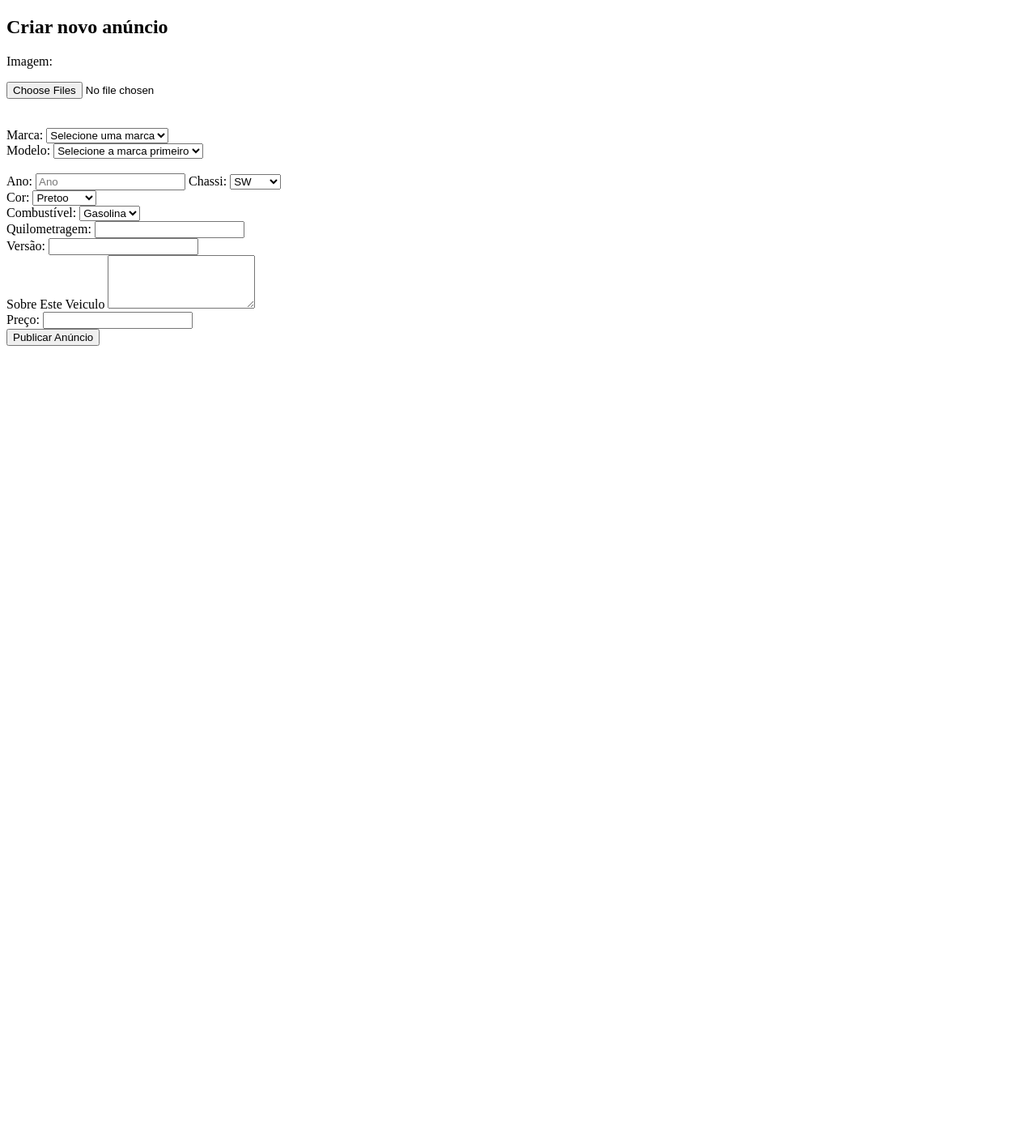
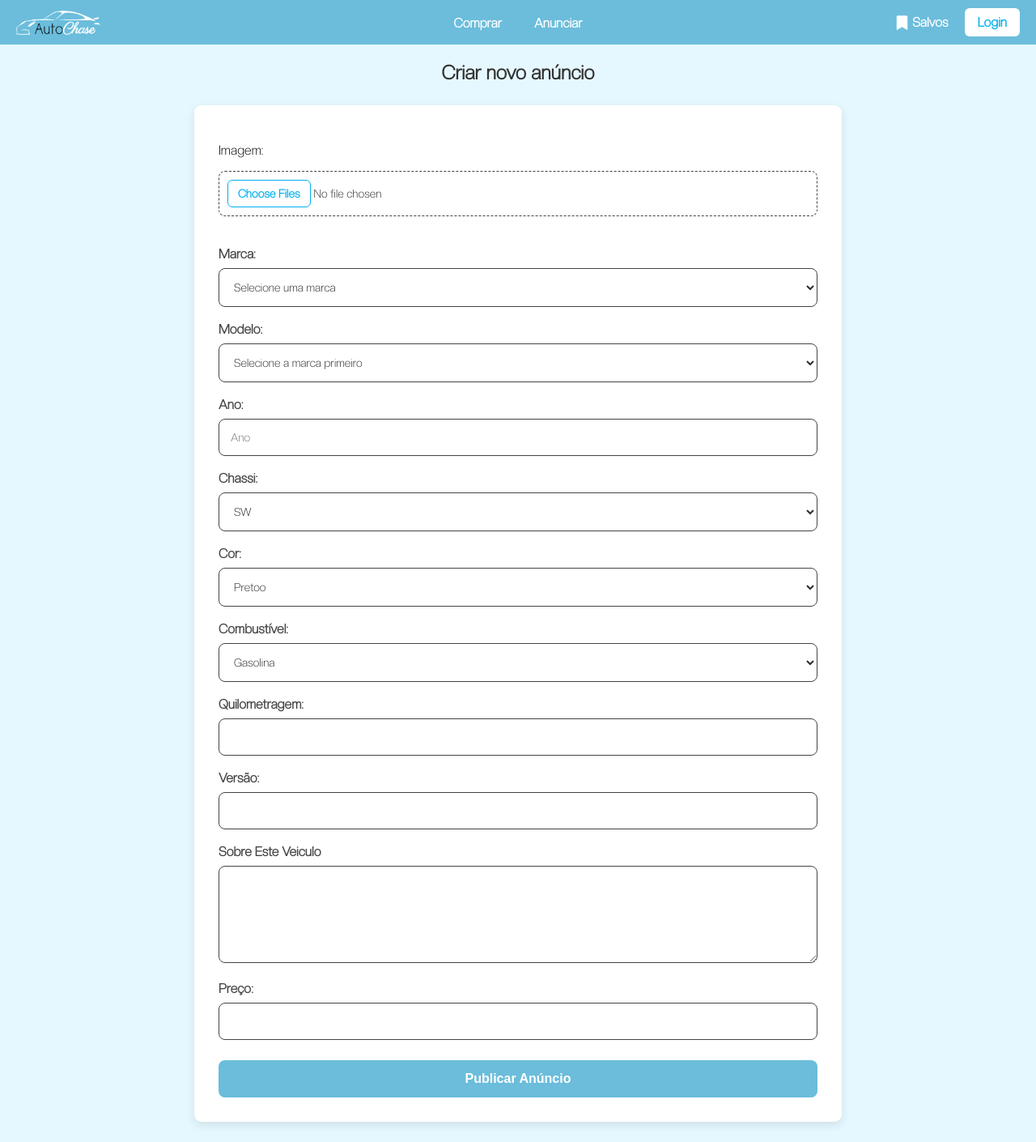
Before and after one commit to OtavioDSP/auto-chase, a PHP site: page /src/routes/anuncio.php in a window 1280 px wide. Shown: the whole page at 81% size. Before the commit the page ends 427 px from the top, so only its background shows below. Run offline with PHP 8.4, Linux system fonts and the light colour scheme; data comes from the database, SQL or seed files in the repository.

Commit message:
add anuncio.css e mudanças leves no backend e boas mudanças no front geral

```diff
--- /dev/null
+++ b/src/css/anuncio.css
@@ -0,0 +1,236 @@
+/* ==============================================
+   1. Importações e Declarações de Fonte
+   ============================================== */
+
+/* @font-face DEVE sempre vir no TOPO do arquivo */
+@font-face {
+    font-family: 'Creato Display';
+    /* Caminho corrigido para 'voltar' da pasta css */
+    src: url('../font/CreatoDisplay-Light.otf') format('opentype');
+    /* É melhor usar números (300 = Light) */
+    font-weight: 300;
+}
+
+/* ==============================================
+   2. Estilos Gerais (Body, Globais)
+   ============================================== */
+
+body {
+    margin: 0;
+    padding: 0;
+    width: 100%;
+    font-family: 'Creato Display', sans-serif;
+    background-color: #E6F8FF;
+}
+
+.logo {
+    height: 48px;
+}
+
+/* ==============================================
+   3. Header (Cabeçalho)
+   (Mantido do seu index.css para consistência)
+   ============================================== */
+
+header {
+    background: #6bbddb;
+    color: #222;
+    display: flex;
+    justify-content: space-between; /* <-- Isso separa esquerda, meio e direita */
+    align-items: center;
+    width: 100%;
+    padding: 10px 20px; /* Adiciona um espaço nas laterais */
+    position: relative;
+    z-index: 100;
+    box-sizing: border-box; /* Garante que o padding não quebre o layout */
+}
+
+/* --- Esquerda (Logo) --- */
+.header-left .logo {
+    height: 30px;
+    display: block; /* Remove espaço extra de imagem */
+}
+
+/* --- Meio (Comprar / Anunciar) --- */
+.nav-links {
+    display: flex;
+    gap: 40px;
+}
+.header-center {
+    position: absolute;
+    left: 50%;
+    top: 50%;
+    transform: translate(-50%, -50%);
+}
+
+.nav-links a {
+    text-decoration: none;
+    color: #ffffff; /* Cor do texto (branco) */
+    font-weight: bold;
+    font-size: 16px;
+}
+
+/* --- Direita (Salvos / Login) --- */
+.header-right {
+    display: flex;
+    align-items: center;
+    gap: 20px; /* Espaço entre "Salvos" e "Login" */
+}
+
+.nav-link-icon {
+    display: flex;
+    align-items: center;
+    gap: 6px;
+    text-decoration: none;
+    color: #ffffff;
+    font-weight: bold;
+}
+.nav-link-icon i {
+    font-size: 18px;
+}
+
+/* Botão de Login */
+.btn-login {
+    text-decoration: none;
+    color: #00AFF0;
+    background-color: #ffffff;
+    padding: 8px 16px;
+    border-radius: 6px;
+    font-weight: bold;
+    transition: background-color 0.2s ease;
+}
+
+.btn-login:hover {
+    background-color: #f0f0f0;
+}
+
+
+/* ==============================================
+   4. Componente: Formulário de Anúncio
+   (Nova seção inspirada no seu login)
+   ============================================== */
+
+h2 {
+    text-align: center;
+    color: #333;
+    margin-top: 20px;
+}
+
+/* * Este é o "card" que vai segurar seu formulário.
+ * É inspirado no .login-container, mas mais largo.
+*/
+form[action="../php/global/global.php"] {
+    max-width: 800px; /* Largura boa para um form grande */
+    margin: 2% auto; /* Centraliza na tela */
+    padding: 30px;
+    background: #ffffff; /* Fundo branco */
+    border-radius: 9px;
+    box-shadow: 0 4px 12px rgba(0, 0, 0, 0.1);
+    box-sizing: border-box;
+}
+
+/* * Transforma as <label>s em blocos.
+ * Isso força o input a ir para a linha de baixo, criando um layout limpo.
+*/
+form label {
+    display: block;
+    font-weight: bold;
+    color: #444;
+    margin-top: 18px; /* Espaço ACIMA de cada label */
+    margin-bottom: 8px; /* Espaço entre a label e o input */
+}
+
+/* * Estilo GERAL para todos os campos do formulário
+ * (Inspirado no .form input do seu index)
+*/
+form input[type="text"],
+form input[type="number"],
+form input[type="file"],
+form select,
+form textarea {
+    width: 100%;
+    padding: 14px;
+    margin: 0; /* A label já cuida da margem */
+
+    background-color: #ffffff;
+    border: 1px solid #444;
+    color: #2e2e2e;
+    border-radius: 8px;
+
+    font-size: 14px;
+    font-family: 'Creato Display', sans-serif;
+    box-sizing: border-box; /* Importante para o width 100% */
+
+    transition: border-color 0.3s ease, box-shadow 0.3s ease;
+}
+
+/* Efeito de foco (quando clica no campo) */
+form input[type="text"]:focus,
+form input[type="number"]:focus,
+form input[type="file"]:focus,
+form select:focus,
+form textarea:focus {
+    outline: none;
+    border-color: #00AFF0; /* Cor do seu header */
+    box-shadow: 0 0 5px rgba(0, 175, 240, 0.5);
+}
+
+/* * Esconde os <br> que você tem no HTML,
+ * pois o 'display: block' na label já quebra a linha.
+*/
+form input + br,
+form select + br,
+form textarea + br {
+    display: none;
+}
+
+/* --- Estilos Específicos --- */
+
+form textarea {
+    resize: vertical; /* Permite ao usuário aumentar a altura */
+    min-height: 120px;
+}
+
+/* Estilizando o botão de "Escolher arquivo" */
+form input[type="file"] {
+    padding: 10px;
+    border-style: dashed;
+}
+
+form input[type="file"]::file-selector-button {
+    font-family: 'Creato Display', sans-serif;
+    font-weight: bold;
+    color: #00AFF0;
+    background-color: #ffffff;
+    border: 1px solid #00AFF0;
+    border-radius: 6px;
+    padding: 8px 12px;
+    cursor: pointer;
+    transition: background-color 0.3s ease;
+}
+
+form input[type="file"]::file-selector-button:hover {
+    background-color: #f0f8ff;
+}
+
+/* Botão de "Publicar Anúncio" */
+form input[type="submit"] {
+    width: 100%;
+    padding: 14px;
+    margin-top: 25px; /* Espaço extra antes do botão final */
+
+    background-color: #6bbddb; /* Cor do container do seu login */
+    color: #ffffff;
+    font-weight: bold;
+    font-size: 16px;
+
+    border: none;
+    border-radius: 8px;
+    cursor: pointer;
+    transition: background-color 0.3s ease, transform 0.2s ease;
+}
+
+form input[type="submit"]:hover {
+    background-color: #5aa8c6; /* Tom mais escuro */
+    transform: scale(1.01);
+}
--- a/src/css/index.css
+++ b/src/css/index.css
@@ -201,6 +201,7 @@ header {
     /* display: inline-block; (Desnecessário no flex column) */
     width: 100%; /* Garante que ocupe o espaço */
     max-width: 190px;
+
 }
 /* O input de senha dentro do container precisa de ajustes
    para o botão não ficar por cima de um input "menor" */
--- a/src/routes/anuncio.php
+++ b/src/routes/anuncio.php
@@ -49,29 +49,49 @@ $combustiveis = $combustivelManager->listarCombustivel();
 <head>
     <meta charset="UTF-8">
     <title>Criar Anúncio</title>
+    <link rel="stylesheet" href="../css/anuncio.css">
+    <link rel="stylesheet" href="https://cdnjs.cloudflare.com/ajax/libs/font-awesome/5.15.4/css/all.min.css">
+    <link rel="icon" type="image/png" href="../img/ac icon.png">
 </head>
 <body>
+    <header>
+        <div class="header-left">
+            <a href="../../index.php">
+                <img src="../img/ac wb 911 white sc.png" alt="Logo" class="logo">
+            </a>
+        </div>
+        <div class="header-center">
+            <nav class="nav-links">
+                <a href="comprar.php">Comprar</a>
+                <a href="anuncio.php">Anunciar</a>
+            </nav>
+        </div>
+        <div class="header-right">
+            <a href="salvos.php" class="nav-link-icon">
+                <i class="fas fa-bookmark"></i>
+                <span>Salvos</span>
+            </a>
+            <a href="src/routes/login.php" class="btn-login">Login</a>
+        </div>
+    </header>
+
     <h2>Criar novo anúncio</h2>
 
-
-
-
-<form action="../php/global/global.php" method="POST"  enctype="multipart/form-data">
+    <form action="../php/global/global.php" method="POST" enctype="multipart/form-data">
         <p>Imagem:</p>
         <input type="file" name="img[]" multiple>
         <br>
         <br>
         <br>
-  <!-- Filtro Marca → Modelo -->
+
         <?php include '../php/functions/filter-functions.php'; ?>
-
 
         <label for="veiculo_ano">Ano:</label>
         <input type="text" id="veiculo_ano" name="veiculo_ano" pattern="\d{4}" maxlength="4" required placeholder="Ano">
 
         <label>Chassi:</label>
         <select name="fk_chassi_id">
-    <?php foreach ($chassis as $chassi): ?>
+            <?php foreach ($chassis as $chassi) : ?>
                 <option value="<?= $chassi['chassi_id'] ?>"><?= $chassi['chassi_desc'] ?></option>
             <?php endforeach; ?>
         </select>
@@ -79,7 +99,7 @@ $combustiveis = $combustivelManager->listarCombustivel();
 
         <label>Cor:</label>
         <select name="fk_cor_id">
-    <?php foreach ($cores as $cor): ?>
+            <?php foreach ($cores as $cor) : ?>
                 <option value="<?= $cor['cor_id'] ?>"><?= $cor['cor_desc'] ?></option>
             <?php endforeach; ?>
         </select>
@@ -87,7 +107,7 @@ $combustiveis = $combustivelManager->listarCombustivel();
 
         <label>Combustível:</label>
         <select name="fk_combustivel_id">
-    <?php foreach ($combustiveis as $comb): ?>
+            <?php foreach ($combustiveis as $comb) : ?>
                 <option value="<?= $comb['comb_id'] ?>"><?= $comb['comb_desc'] ?></option>
             <?php endforeach; ?>
         </select>
@@ -99,8 +119,6 @@ $combustiveis = $combustivelManager->listarCombustivel();
         <label>Versão:</label>
         <input type="text" name="veiculo_versao" required><br>
 
-
-
         <label>Sobre Este Veiculo</label>
         <textarea name="anuncio_desc" rows="4"></textarea><br>
 
@@ -111,5 +129,4 @@ $combustiveis = $combustivelManager->listarCombustivel();
     </form>
 
 </body>
-
 </html>
```
Also changed, not shown: index.php (+5 -3 lines), src/img/ac 911 white sc.png (renamed from src/img/autochase logo 911 branco sc.png), src/img/ac iconHD.png (renamed from src/img/ac icon5 HD.png), src/img/ac wb 911 white sc.png (renamed from src/img/autochase logo 911 branco auto preto chase branco sc.png), src/img/ac wb.png (added), src/img/autochase icon.png (deleted), src/img/autochase logo 911 azul auto branco.png (deleted), src/img/autochase logo 911 azul.png (deleted), src/img/autochase logo 911 branco auto branco.png (deleted), src/img/autochase logo 911 branco auto preto chase branco.png (deleted), src/img/autochase logo 911 branco.png (deleted). Lines whose indentation alone changed are shown as unchanged.
